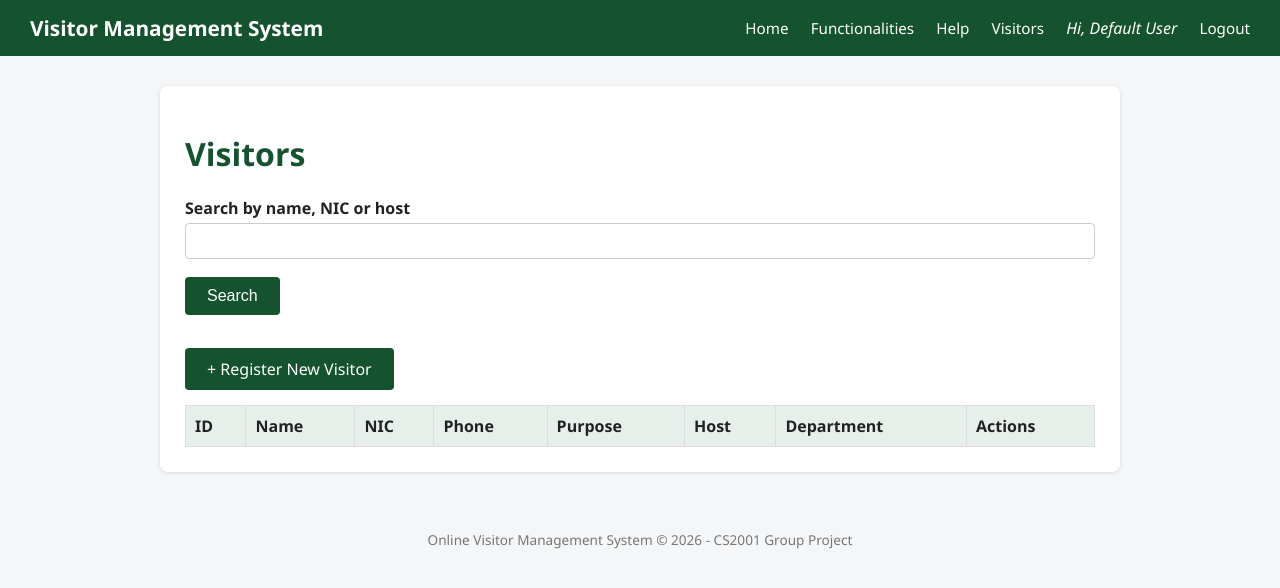
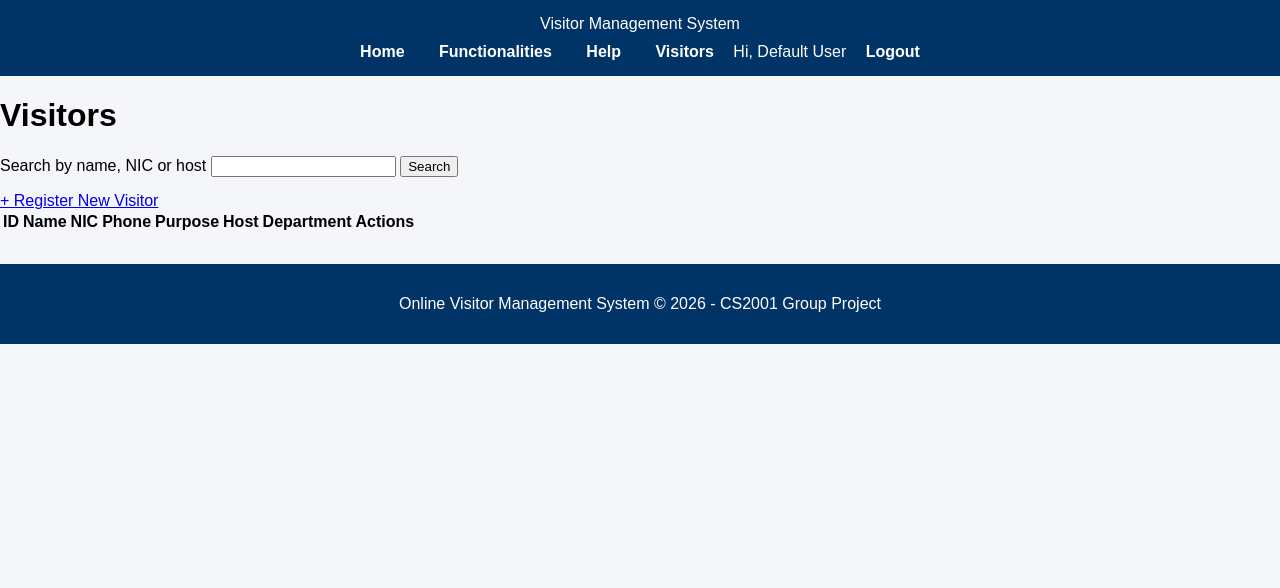
Before and after one commit to siharahashini/visitor-management-system, a PHP site: page /visitor.php in a window 1280 px wide. Shown: the top 588 px of the page. Run offline with PHP 8.4, Linux system fonts and the light colour scheme; a user stored in the database is signed in; data comes from the database, SQL or seed files in the repository; data that the repository does not hold is empty.

Commit message:
Add files via upload

```diff
--- a/style.css
+++ b/style.css
@@ -1,146 +1,47 @@
-/* =========================================================
-   Online Visitor Management System - Stylesheet
-   Plain CSS only (no frameworks like Bootstrap allowed)
-   ========================================================= */
-
-* { box-sizing: border-box; }
-
+/* General Page Style */
 body {
     margin: 0;
-    font-family: "Segoe UI", Arial, sans-serif;
-    background: #f4f6f8;
-    color: #222;
+    padding: 0;
+    font-family: Arial, sans-serif;
+    background-color: #f4f6f9;
 }
 
-/* ---------- Top navigation bar ---------- */
-.topbar {
-    background: #14532d;
-    color: #fff;
-    display: flex;
-    justify-content: space-between;
-    align-items: center;
-    padding: 14px 30px;
-    flex-wrap: wrap;
+/* Header */
+header {
+    background-color: #003366;
+    color: white;
+    padding: 15px;
+    text-align: center;
 }
 
-.topbar .brand { font-size: 1.3em; font-weight: bold; }
-
-.topbar nav a {
-    color: #fff;
-    text-decoration: none;
-    margin-left: 18px;
-    font-size: 0.95em;
+/* Navigation */
+nav {
+    margin-top: 10px;
 }
 
-.topbar nav a:hover { text-decoration: underline; }
-
-.topbar .welcome { margin-left: 18px; font-style: italic; }
-
-/* ---------- Main content area ---------- */
-.content {
-    max-width: 1000px;
-    margin: 30px auto;
-    padding: 0 20px;
+nav a {
+    color: white;
+    text-decoration: none;
+    margin: 0 15px;
+    font-weight: bold;
 }
 
-.card {
-    background: #fff;
-    border-radius: 8px;
-    padding: 25px;
-    box-shadow: 0 1px 4px rgba(0,0,0,0.12);
-    margin-bottom: 20px;
+nav a:hover {
+    color: yellow;
 }
 
-h1, h2, h3 { color: #14532d; }
-
-/* ---------- Forms ---------- */
-form label {
-    display: block;
-    margin-top: 12px;
-    margin-bottom: 4px;
-    font-weight: 600;
+/* Main Content */
+.container {
+    width: 80%;
+    margin: auto;
+    padding: 20px;
 }
 
-form input[type=text],
-form input[type=password],
-form input[type=email],
-form input[type=tel],
-form input[type=date],
-form input[type=time],
-form select,
-form textarea {
-    width: 100%;
-    padding: 8px;
-    border: 1px solid #ccc;
-    border-radius: 4px;
-    font-size: 1em;
-}
-
-form button, .btn {
-    display: inline-block;
-    margin-top: 18px;
-    background: #14532d;
-    color: #fff;
-    border: none;
-    padding: 10px 22px;
-    border-radius: 4px;
-    cursor: pointer;
-    font-size: 1em;
-    text-decoration: none;
-}
-
-form button:hover, .btn:hover { background: #0e3d21; }
-
-.btn-danger { background: #b91c1c; }
-.btn-danger:hover { background: #8f1414; }
-
-.btn-small { padding: 5px 12px; font-size: 0.85em; }
-
-/* ---------- Tables ---------- */
-table {
-    width: 100%;
-    border-collapse: collapse;
-    margin-top: 15px;
-}
-
-table th, table td {
-    border: 1px solid #ddd;
-    padding: 9px;
-    text-align: left;
-}
-
-table th { background: #e6efe9; }
-
-table tr:nth-child(even) { background: #fafafa; }
-
-/* ---------- Messages ---------- */
-.error   { color: #b91c1c; font-weight: bold; }
-.success { color: #14532d; font-weight: bold; }
-
-/* ---------- Dashboard tiles (admin.php / home.php) ---------- */
-.tiles {
-    display: flex;
-    flex-wrap: wrap;
-    gap: 16px;
-}
-
-.tile {
-    background: #fff;
-    border: 1px solid #ddd;
-    border-radius: 8px;
-    padding: 20px;
-    flex: 1 1 200px;
-    text-decoration: none;
-    color: #14532d;
-    text-align: center;
-    font-weight: 600;
-}
-
-.tile:hover { background: #e6efe9; }
-
-.footer {
+/* Footer */
+footer {
+    background-color: #003366;
+    color: white;
     text-align: center;
     padding: 15px;
-    color: #777;
-    font-size: 0.85em;
+    margin-top: 30px;
 }
```
Also changed, not shown: db.php (added, +16 -0 lines), footer.php (added, +22 -0 lines), header.php (added, +34 -0 lines).
